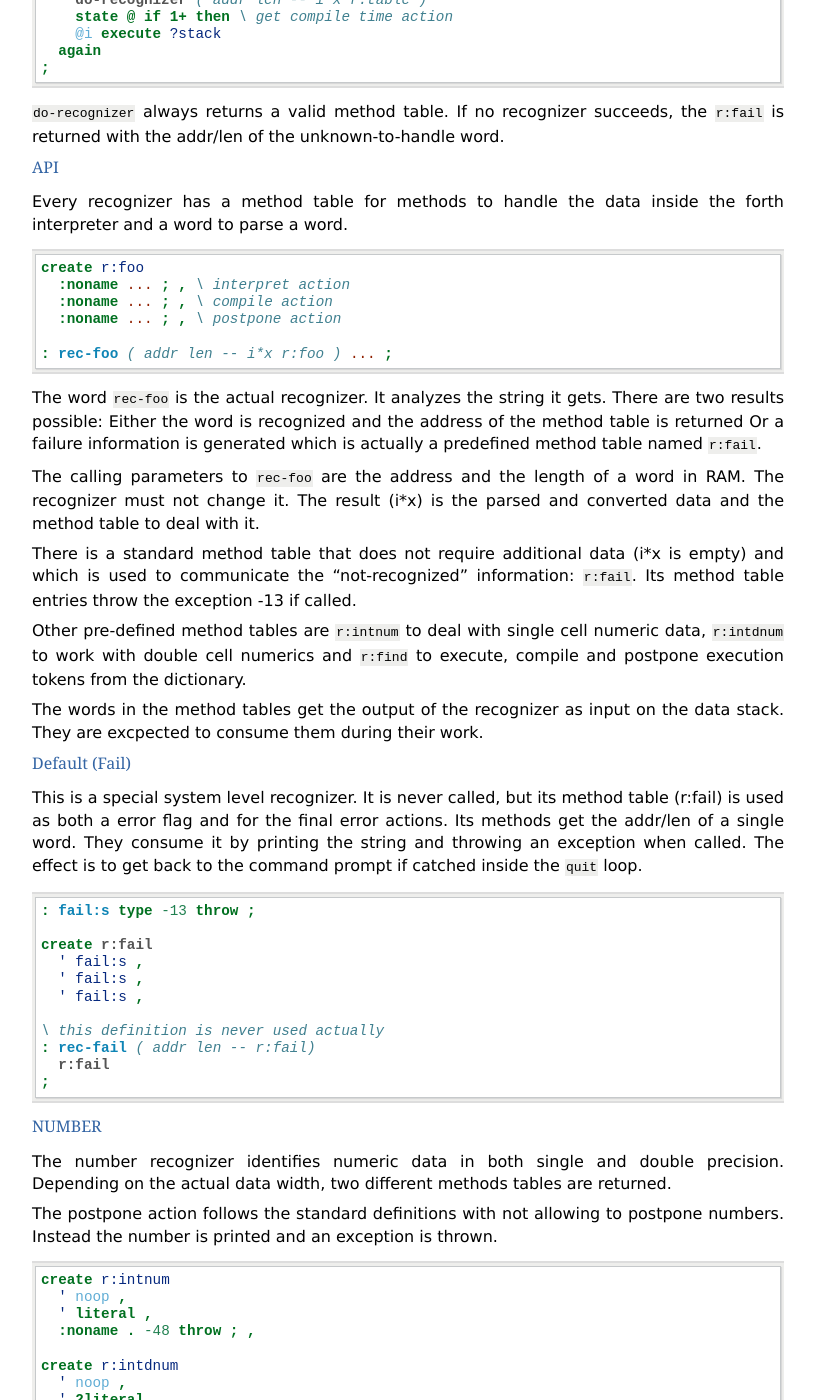
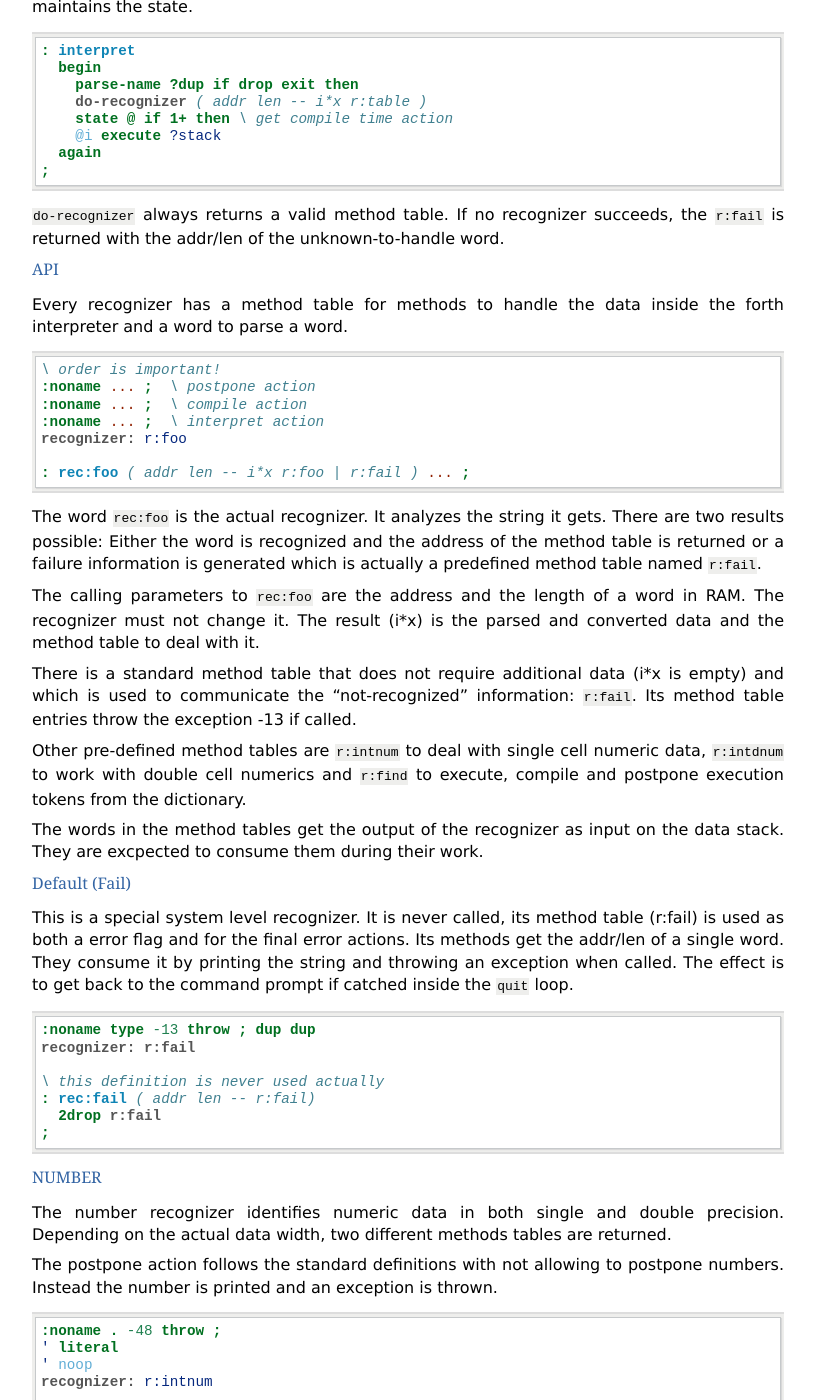
Before and after one commit to wexi/amforth-shadow, a Sphinx documentation site: the page built from doc/source/TG/Architecture.rst, in a window 1280 px wide and 1400 px high, scrolled down 3968 px. Shown: the whole window, without its empty margins (64-879 px from the left). Built offline with Sphinx 7.4.7, drawn with Linux system fonts in a browser that asks for light colours; pages that are not in the unit, such as notebooks, are missing from menus; some of the changed text lies outside the part shown.

Commit message:
Fix inconsistencies and more examples
git-svn-id: svn://svn.code.sf.net/p/amforth/code/trunk@1544 fd1c0b69-5d68-47f5-910c-86182ebb6ecd

```diff
--- a/doc/source/TG/Architecture.rst
+++ b/doc/source/TG/Architecture.rst
@@ -241,7 +241,7 @@
 
 A recognizer consists of a few words that work together.
 To ease maintenance, a naming convention is used: The
-recognizer itself is named with the prefix ``rec-``. The
+recognizer itself is named with the prefix ``rec:``. The
 method table name gets the prefix ``r:`` followed by
 the same name as the recognizer.
 
@@ -249,26 +249,33 @@
 ~~~~~~~~~~~~~~~
 
 The interpreter uses a list of recognizers. They are managed
-with the words ``get-recognizers`` and ``set-recognizers``.
+with the words ``get-recognizer`` and ``set-recognizer``.
 
 .. code-block:: forth
 
-   \ place a recognizer as the last active one
+   \ place a recognizer as the last one
 
    : place-rec ( xt -- )
-      get-recognizer
-      1-  n>r    \ move away all but the last one
-      swap       \ place the new recognizer
-      nr> 1+ 1+  \ get all others back and increase the count
-      set-recognizer  \ save and activate
+      get-recognizer 1+ set-recognizer
    ;
 
-   ' rec-foo place-rec
+   ' rec:foo place-rec
 
 The entries in the list are called in order until the first
 one returns a different result but ``r:fail``. If the list
 is exhausted and no one succeeds, the ``r:fail`` is delivered
 nevertheless and leads to the error reactions.
+
+The standard recognizer list is defined as follows
+
+.. code-block:: forth
+
+   : default-recs
+     ['] rec:intnum ['] rec:find
+     2 set-recognizer
+   ;
+
+The standard word ``marker`` resets the recognizer list as well.
 
 INTERPRET
 ~~~~~~~~~
@@ -301,20 +308,21 @@
 
 .. code-block:: forth
 
-   create r:foo
-     :noname ... ; , \ interpret action
-     :noname ... ; , \ compile action
-     :noname ... ; , \ postpone action
+   \ order is important!
+   :noname ... ;  \ postpone action
+   :noname ... ;  \ compile action
+   :noname ... ;  \ interpret action
+   recognizer: r:foo
 
-   : rec-foo ( addr len -- i*x r:foo ) ... ;
+   : rec:foo ( addr len -- i*x r:foo | r:fail ) ... ;
 
-The word ``rec-foo`` is the actual recognizer. It analyzes the
+The word ``rec:foo`` is the actual recognizer. It analyzes the
 string it gets. There are two results possible: Either the word
 is recognized and the address of the method table is returned
-Or a failure information is generated which is actually a predefined
+or a failure information is generated which is actually a predefined
 method table named ``r:fail``.
 
-The calling parameters to ``rec-foo`` are the address and the length
+The calling parameters to ``rec:foo`` are the address and the length
 of a word in RAM. The recognizer must not change it. The result
 (i*x) is the parsed and converted data and the method table to
 deal with it.
@@ -336,24 +344,22 @@
 ~~~~~~~~~~~~~~
 
 This is a special system level recognizer. It is
-never called, but its method table (r:fail) is
-used as both a error flag and for the final error actions. Its methods
-get the addr/len of a single word. They consume it by printing the
-string and throwing an exception when called. The effect is to get
-back to the command prompt if catched inside the ``quit`` loop.
+never called, its method table (r:fail) is used
+as both a error flag and for the final error
+actions. Its methods get the addr/len of a single
+word. They consume it by printing the string and
+throwing an exception when called. The effect is
+to get back to the command prompt if catched
+inside the ``quit`` loop.
 
 .. code-block:: forth
 
-   : fail:s type -13 throw ;
-
-   create r:fail
-     ' fail:s ,
-     ' fail:s ,
-     ' fail:s ,
+   :noname type -13 throw ; dup dup
+   recognizer: r:fail
 
    \ this definition is never used actually
-   : rec-fail ( addr len -- r:fail)
-     r:fail
+   : rec:fail ( addr len -- r:fail)
+     2drop r:fail
    ;
 
 NUMBER
@@ -369,17 +375,17 @@
 
 .. code-block:: forth
 
-   create r:intnum
-     ' noop ,
-     ' literal ,
-     :noname . -48 throw ; ,
+   :noname . -48 throw ;
+   ' literal
+   ' noop
+   recognizer: r:intnum
 
-   create r:intdnum
-     ' noop ,
-     ' 2literal ,
-     :noname d. -48 throw ; ,
+   :noname d. -48 throw ;
+   ' 2literal
+   ' noop
+   recognizer: r:intdnum
 
-   : rec:intnum
+   : rec:intnum ( addr len -- n r:intnum | d r:intdnum | r:fail )
      number if
       1 = if r:intnum exit then
       r:intdnum exit
@@ -398,19 +404,17 @@
 
 .. code-block:: forth
 
-   create r:find
+   :noname 0< if  postpone [compile] then , ; ,
+   :noname 0< if , exit then execute ; ,
    :noname drop execute ; ,
-   :noname 0< if , exit then execute ; ,
-   :noname 0< if  postpone [compile] then , ; ,
+   recognizer: r:find
 
-   : rec:find
+   : rec:find ( addr len -- XT flags r:find | r:fail )
      find-name ?dup if
        r:find exit
      then
      r:fail
    ;
-
-
 
 Stacks
 ------
```
